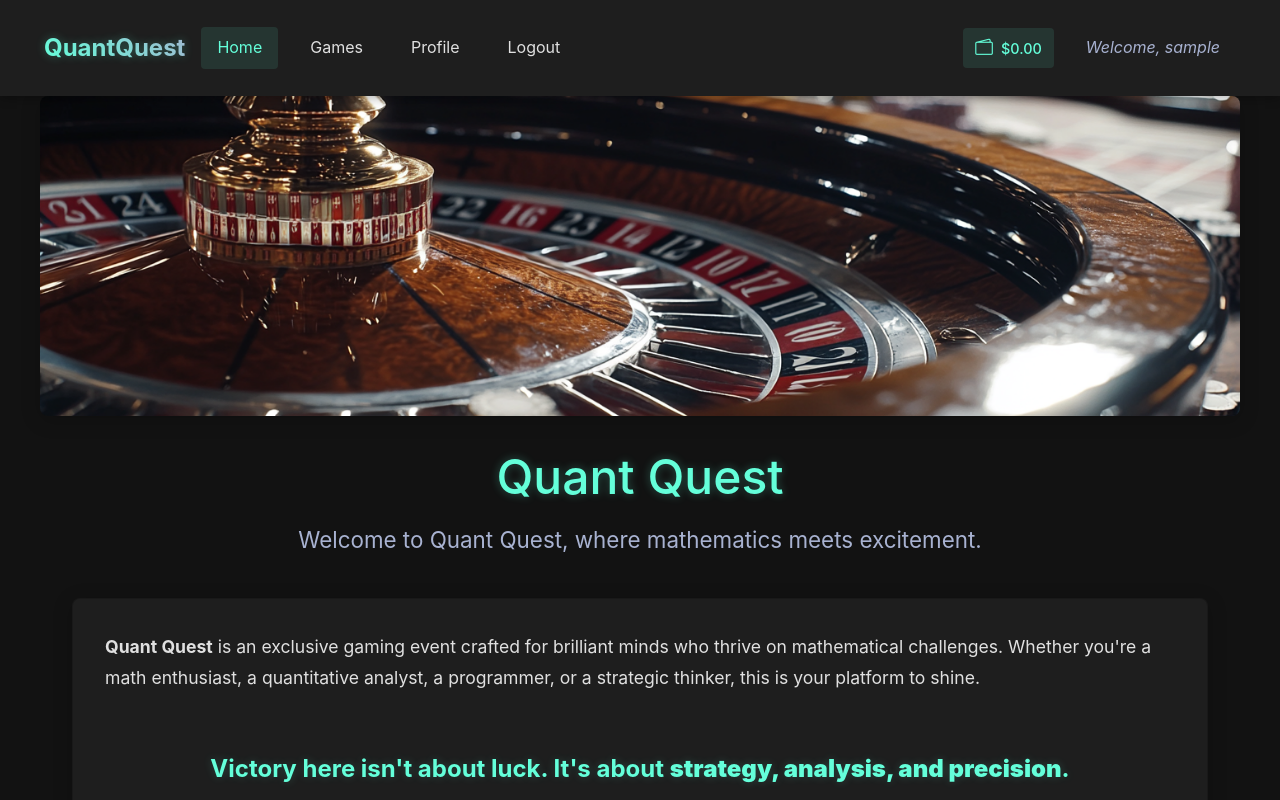
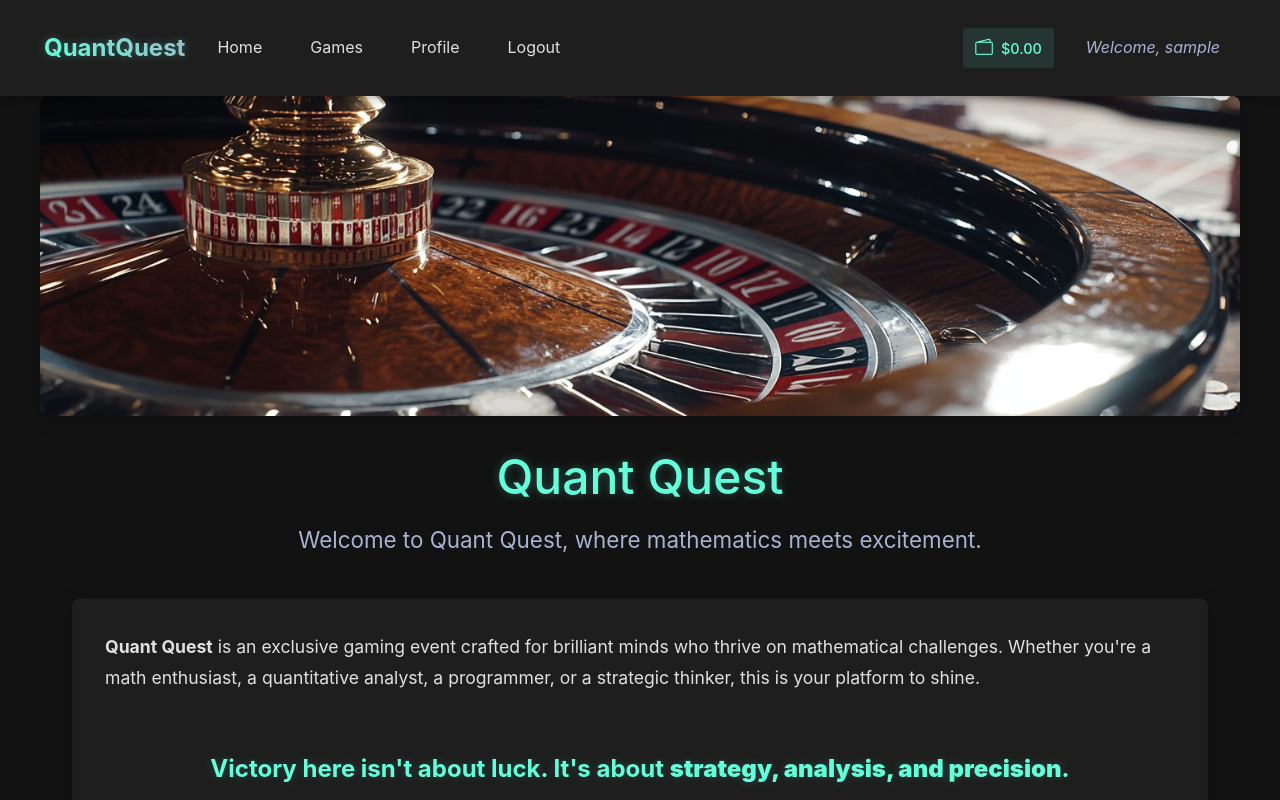
Before and after one commit to 21f1006194/quant-quest, a Vue app in the folder frontend/: page / in a window 1280 px wide. Shown: the top 800 px of the page. Built offline with nearby package versions, Linux system fonts and the light colour scheme; no server answers; sample sign-in values are in the browser's storage.

Commit message:
Changed the 'Home' link in NavBar from '/' to '/player' for authenticated players

```diff
--- a/frontend/src/components/NavBar.vue
+++ b/frontend/src/components/NavBar.vue
@@ -46,7 +46,7 @@
         <!-- Regular User Navigation -->
         <ul v-else class="navbar-nav">
           <li class="nav-item">
-            <router-link class="nav-link" to="/">Home</router-link>
+            <router-link class="nav-link" to="/player">Home</router-link>
           </li>
           <li class="nav-item">
             <router-link class="nav-link" to="/games">Games</router-link>
@@ -106,6 +106,7 @@ watchEffect(() => {
 .brand-text {
   background: linear-gradient(45deg, var(--primary-color), var(--secondary-color));
   -webkit-background-clip: text;
+  background-clip: text;
   -webkit-text-fill-color: transparent;
   text-shadow: 0 0 10px rgba(100, 255, 218, 0.3);
 }
```
